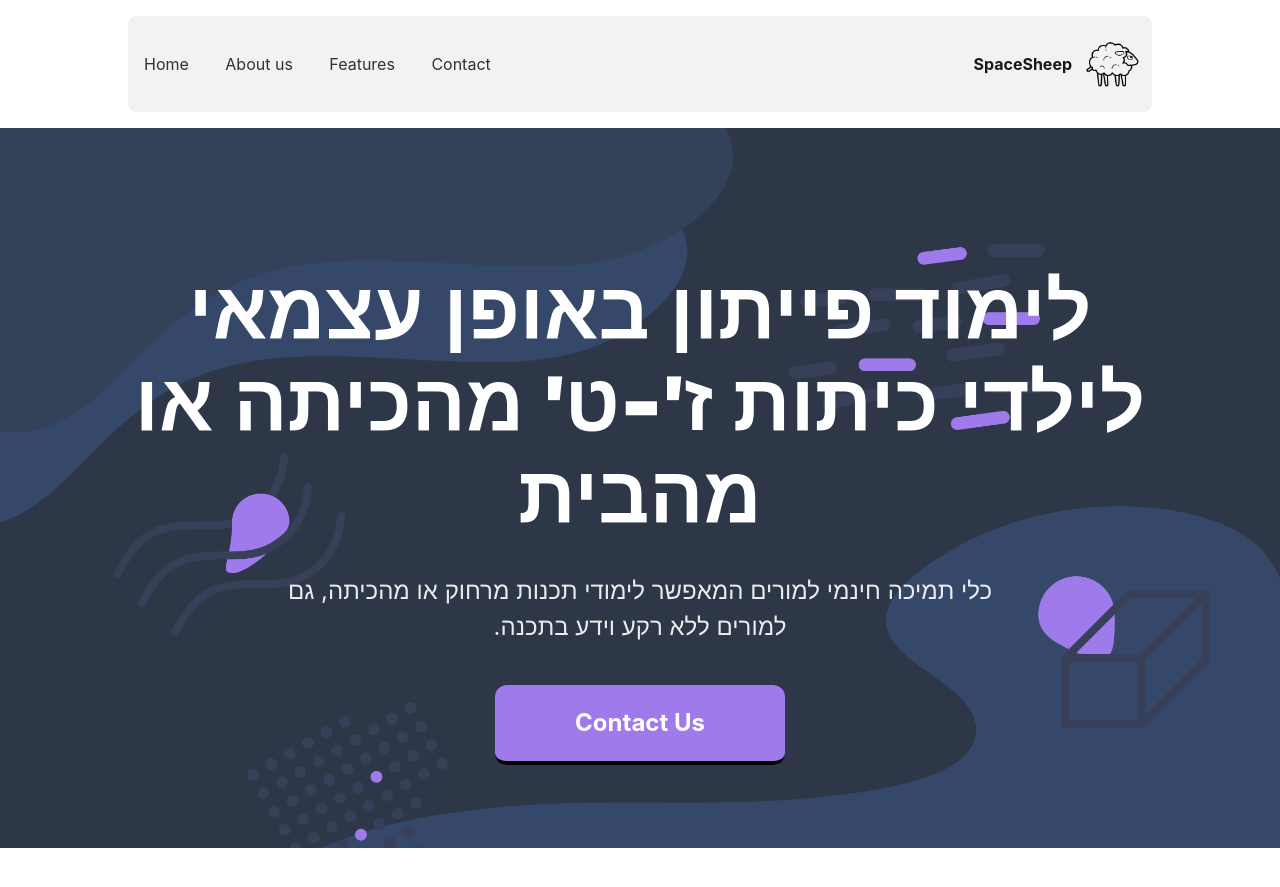
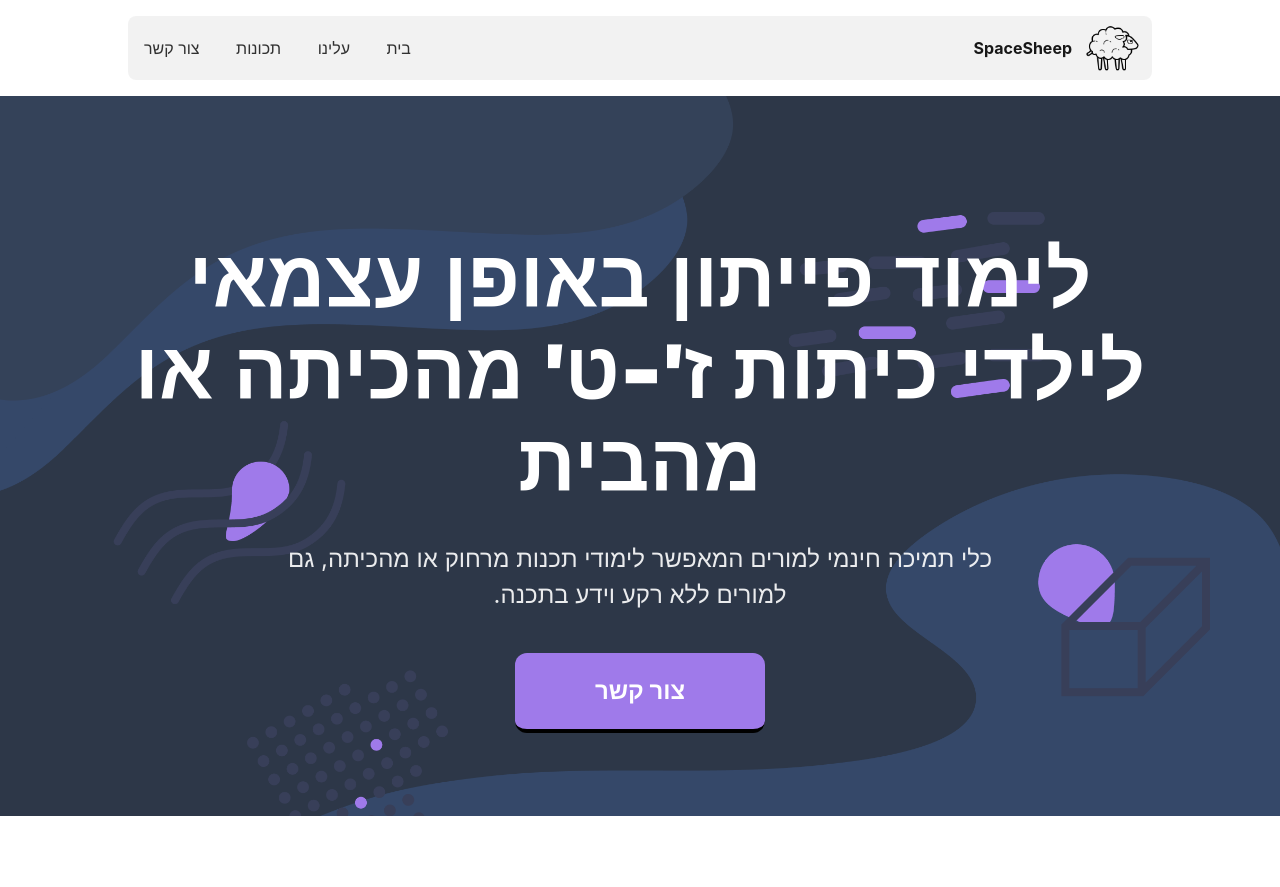
Before and after one commit to sheepsixteen/marketing, a Jekyll site: the page built from pages/index.html, in a window 1280 px wide and 900 px high. Shown: the top 887 px of the window. Built offline with Jekyll 4.4.1, drawn with Linux system fonts in a browser that asks for light colours; nearby versions of some CDN libraries.

Commit message:
Translate nav to hebrew

```diff
--- a/_data/nav.yml
+++ b/_data/nav.yml
@@ -1,8 +1,8 @@
-- title: Home
+- title: בית
   link: /
-- title: About us
+- title: עלינו
   link: /about
-- title: Features
+- title: תכונות
   link: /features
-- title: Contact
+- title: צור קשר
   link: /contact
--- a/_includes/nav.html
+++ b/_includes/nav.html
@@ -1,6 +1,6 @@
 <div class="ph3">
   <div
-    class="mw8 w-100 center mv3 w-80 flex justify-between items-center pv3 pr2 pl3 bg-black-05 br3"
+    class="mw8 w-100 center mv3 w-80 flex justify-between items-center pr2 pl3 bg-black-05 br3"
   >
     <a aria-label="Homepage" class="flex items-center link black-90 db tc b mb0-ns w3" href="/">
       <img src="/assets/images/icon.png" alt="SpaceSheep logo" />
@@ -9,10 +9,10 @@
       </span>
     </a>
 
-    <div class="dn db-l links bg-bottom justify-around">
+    <div class="dn db-l links bg-bottom justify-between">
       {% for p in site.data.nav %}
         {% if forloop.last == false %}
-          <a class="black-80 mr4 link underline-hover" href="{{ p.link }}">{{ p.title }}</a>
+          <a class="black-80 ml4 link underline-hover" href="{{ p.link }}">{{ p.title }}</a>
         {% else %}
           <a class="black-80 link underline-hover" href="{{ p.link }}">{{ p.title }}</a>
         {% endif %}
--- a/pages/index.html
+++ b/pages/index.html
@@ -18,14 +18,16 @@ permalink: /
     </p>
     <div class="db">
       <a href="/contact" class="button mt3 center b">
-        Contact Us
+        צור קשר
       </a>
     </div>
   </div>
 </section>
 
 <section class="features flex flex-column items-center pa4">
-  <h2 class="f4 gray courier pt5 db">Features</h2>
+  <h2 class="f4 gray courier pt5 db">
+     תכונות
+  </h2>
 
   {% for feature in site.data.features %}
   <div class="feature mv4">
```
